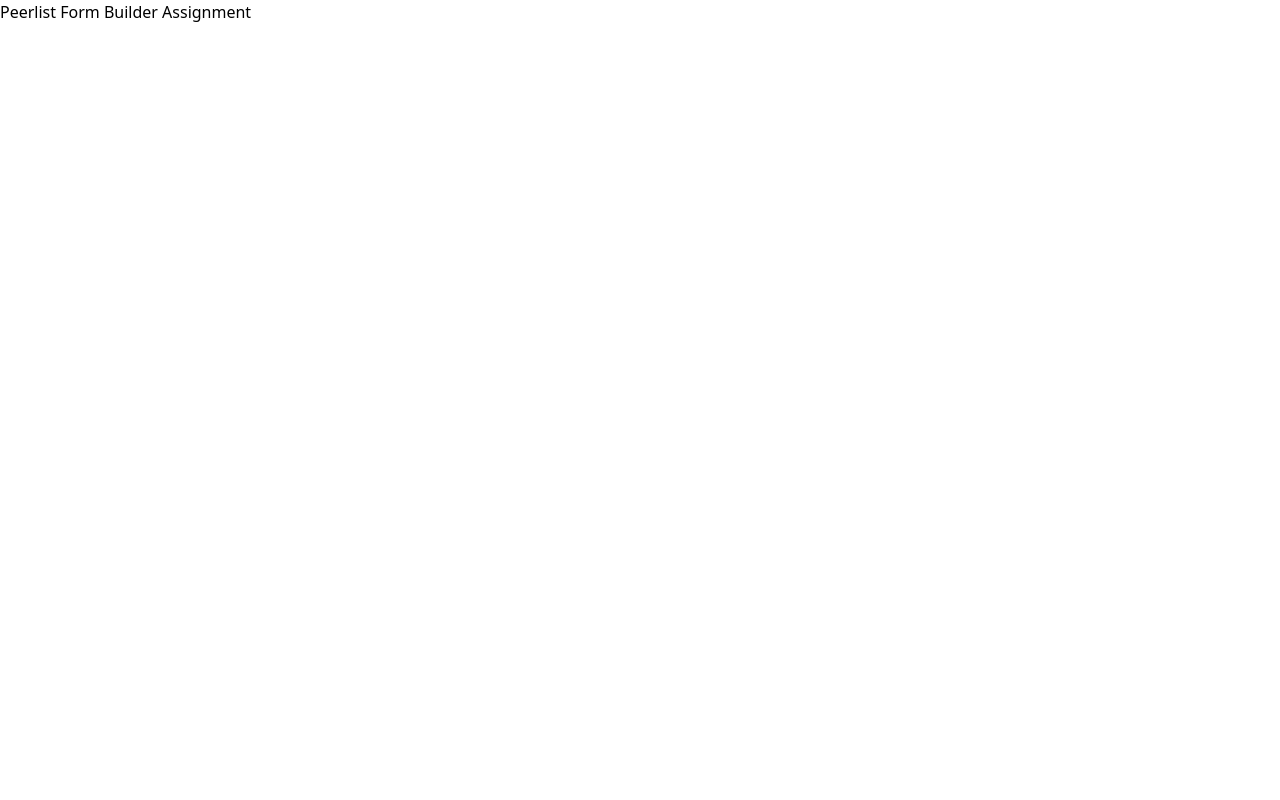
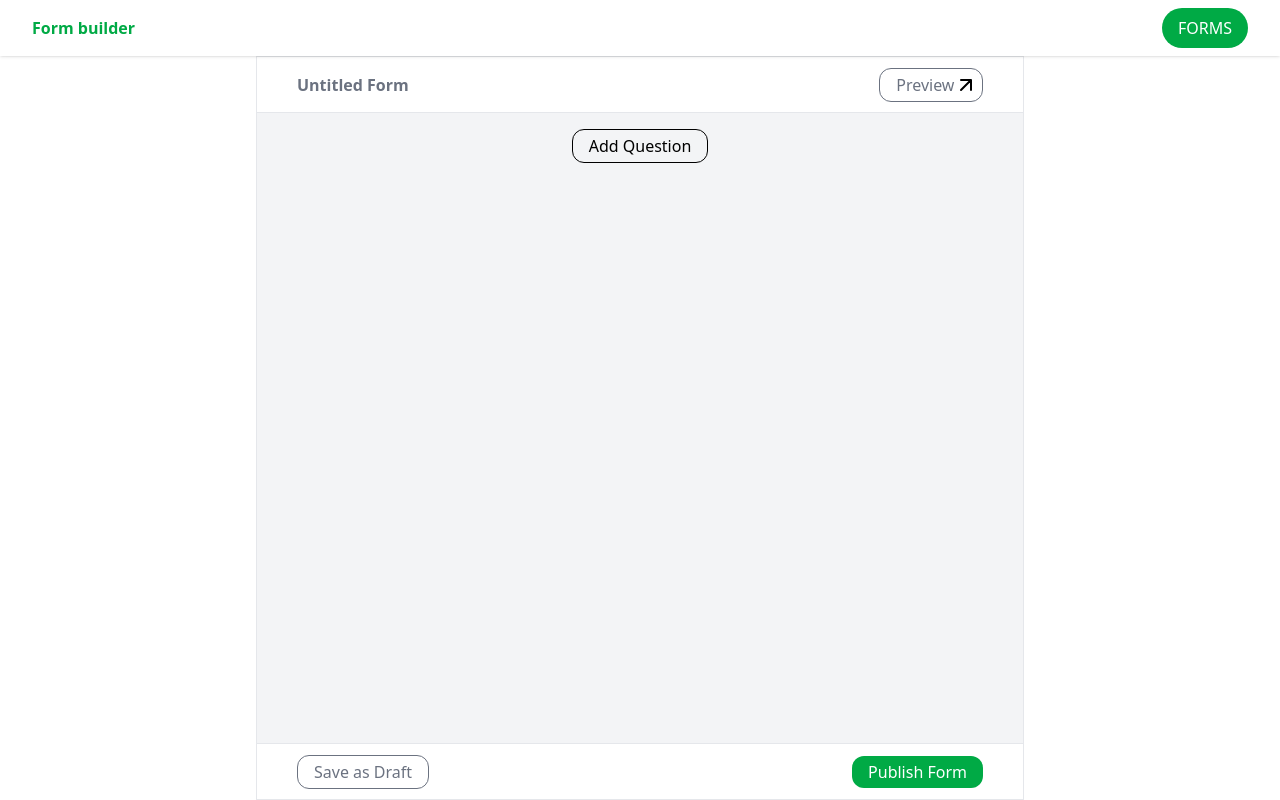
Before and after one commit to Akashmahanavar/peerlist-form-builder, a Next.js app: page / in a window 1280 px wide. Built offline with nearby package versions, Linux system fonts and the light colour scheme.

Commit message:
Added Home page form layout for form builder

```diff
--- /dev/null
+++ b/app/formlists/page.js
@@ -0,0 +1,7 @@
+import React from "react";
+
+const FormList = () => {
+  return <div>FormList</div>;
+};
+
+export default FormList;
--- a/app/page.js
+++ b/app/page.js
@@ -1,7 +1,9 @@
+import Form from "@/components/Form";
+
 export default function Home() {
   return (
     <div>
-      <main>Peerlist Form Builder Assignment</main>
+      <Form />
     </div>
   );
 }
--- /dev/null
+++ b/components/Form.js
@@ -0,0 +1,70 @@
+"use client";
+import React, { useState } from "react";
+import Navbar from "./Navbar";
+import Link from "next/link";
+import previewArrow from "@/public/preview-arrow.svg";
+import Image from "next/image";
+
+const Form = () => {
+  const [title, setTitle] = useState("Untitled Form");
+  return (
+    <div>
+      <Navbar />
+      <div
+        style={{
+          height: "calc(100vh - 56px)",
+        }}
+        className="flex flex-col border border-solid w-full max-w-3xl mx-auto mt-14"
+      >
+        <div className="flex justify-between items-center px-10 h-14 border-b-[1px]">
+          <input
+            type="text"
+            onChange={(e) => {
+              setTitle(e.target.value);
+            }}
+            value={title}
+            required
+            className="text-gray-500 font-bold outline-none w-full"
+          />
+          <Link
+            href="/formlists"
+            className="text-gray-500 border border-solid border-gray-500 px-4 py-1 rounded-xl hover:scale-105"
+          >
+            <div className="flex items-center">
+              <span>Preview</span>
+              <Image alt="" src={previewArrow} />
+            </div>
+          </Link>
+        </div>
+
+        <div className="flex-grow overflow-y-auto bg-gray-100 p-4">
+          <div className="flex justify-center">
+            <Link
+              href="/formlists"
+              className="text-black border border-solid border-black px-4 py-1 rounded-xl hover:scale-105"
+            >
+              Add Question
+            </Link>
+          </div>
+        </div>
+
+        <div className="flex justify-between px-10 h-14 items-center border-t-[1px]">
+          <Link
+            href="/formlists"
+            className="text-gray-500 border border-solid border-gray-500 px-4 py-1 rounded-xl hover:scale-105"
+          >
+            Save as Draft
+          </Link>
+          <Link
+            href="/formlists"
+            className="bg-[#00AA45] text-white px-4 py-1 rounded-xl hover:scale-105"
+          >
+            Publish Form
+          </Link>
+        </div>
+      </div>
+    </div>
+  );
+};
+
+export default Form;
--- /dev/null
+++ b/components/Navbar.js
@@ -0,0 +1,20 @@
+import Link from "next/link";
+import React from "react";
+
+const Navbar = () => {
+  return (
+    <div className="fixed top-0 bg-white flex justify-between items-center px-8 w-full shadow h-14">
+      <Link href="/" className="text-[#00AA45] font-bold hover:scale-105">
+        Form builder
+      </Link>
+      <Link
+        href="/formlists"
+        className="bg-[#00AA45] text-white px-4 py-2 rounded-full uppercase hover:scale-105"
+      >
+        Forms
+      </Link>
+    </div>
+  );
+};
+
+export default Navbar;
```
Also changed, not shown: public/preview-arrow.svg (added).
